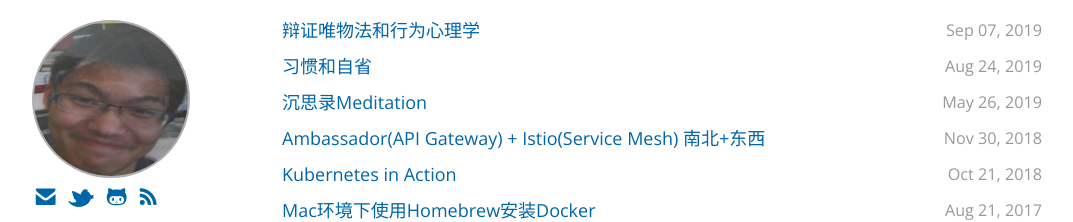
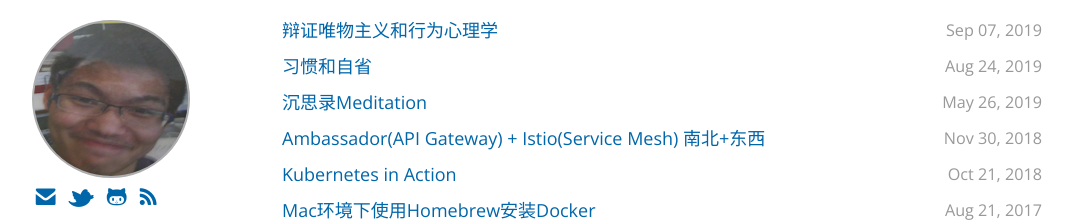
Before and after one commit to tuo/tuo.github.io, a Jekyll site: the page built from index.html, in a window 1280 px wide and 900 px high. Shown: the top 222 px of the window, without its empty margins (138-1211 px from the left). Built offline with Jekyll 4.4.1, drawn with Linux system fonts in a browser that asks for light colours; comment, search, counter and statistics services are not loaded.

Commit message:
committed

```diff
--- a/_posts/2019-09-07-mao-dialectical-materialism-and-behavioral-psychology.md
+++ b/_posts/2019-09-07-mao-dialectical-materialism-and-behavioral-psychology.md
@@ -1,6 +1,6 @@
 ---
 layout: post
-title: "辩证唯物法和行为心理学"
+title: "辩证唯物主义和行为心理学"
 date: 2019-09-07 0 21:54:32 +0800
 published: true
 tags: dialectical materialism, behavioral psychology, mao
```
